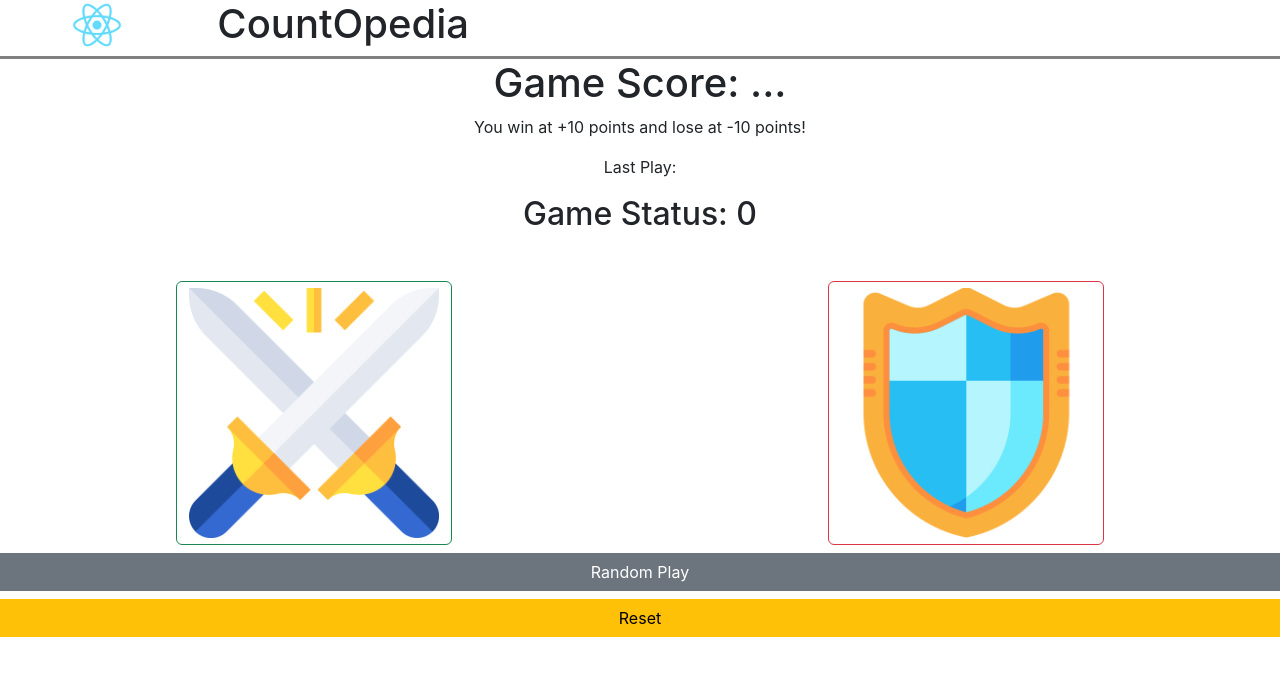
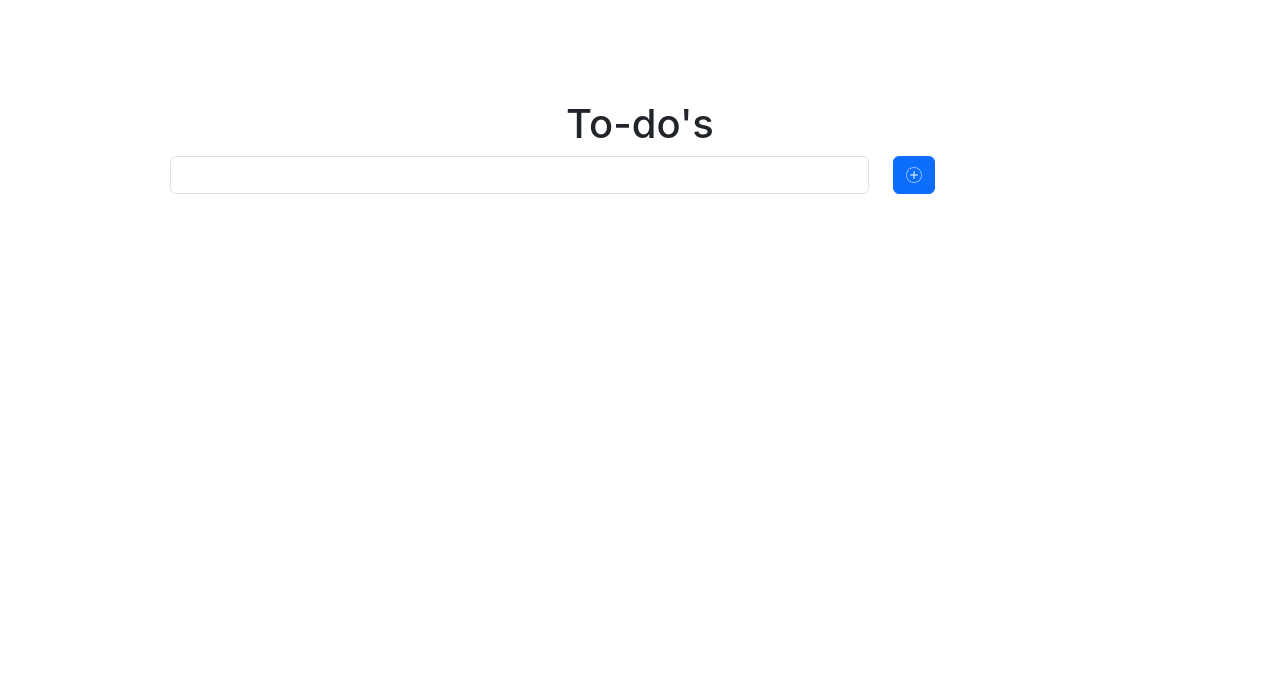
Before and after one commit to mentorAC/SashaLes, a React (Create React App) app: page / in a window 1280 px wide. Shown: the top 676 px of the page. Built offline with nearby package versions, Linux system fonts and the light colour scheme.

Commit message:
add todo-list

```diff
--- a/package.json
+++ b/package.json
@@ -6,6 +6,7 @@
     "@testing-library/jest-dom": "^5.17.0",
     "@testing-library/react": "^13.4.0",
     "@testing-library/user-event": "^13.5.0",
+    "bootstrap-icons": "^1.11.2",
     "react": "^18.2.0",
     "react-dom": "^18.2.0",
     "react-scripts": "5.0.1",
--- a/src/App.js
+++ b/src/App.js
@@ -6,6 +6,7 @@ import { MyButton } from "./RedCub/button/button";
 import React from "react";
 import AppLes02 from './Les02/AppLes02/AppLes02'
 import { Les03 } from "./Les03/Les03";
+import { Les04 } from "./Les04/Les04";
 function App() {
 
 
@@ -13,7 +14,8 @@ function App() {
     // <div className="container">
       /* <AppLes02></AppLes02> */
     /* </div> */
-    <Les03></Les03>
+    // <Les03></Les03>
+    <Les04></Les04>
   );
 }
 
--- /dev/null
+++ b/src/Les04/Les04.jsx
@@ -0,0 +1,10 @@
+import React from "react";
+import { TodoList } from "./Todo-list/TodoList";
+
+
+export function Les04(){
+
+    return (
+        <TodoList></TodoList>
+    )
+}
--- /dev/null
+++ b/src/Les04/Todo-list/ListItem.jsx/ListItem.jsx
@@ -0,0 +1,21 @@
+import React from "react";
+
+export function ListItem(props) {
+  return (
+    <div className="row text-center">
+
+      <div className="col-6 p-2">{props.text}</div>
+
+      <div className="col text-end">
+        <button className="btn btn-outline-warning">
+          <i class="bi bi-pencil-square"></i>
+        </button>
+      </div>
+      <div className="col text-start">
+        <button className="btn btn-outline-danger">
+          <i class="bi bi-trash-fill"></i>
+        </button>
+      </div>
+    </div>
+  );
+}
--- /dev/null
+++ b/src/Les04/Todo-list/TodoList.jsx
@@ -0,0 +1,51 @@
+import React, { useEffect, useRef, useState } from "react";
+import style from "./TodoList.module.css";
+import { ListItem } from "./ListItem.jsx/ListItem";
+export function TodoList() {
+
+    // useEffect
+    useEffect(()=>{
+        document.title = "hello";
+        console.log("new title");
+    }, [])
+
+  const input = useRef(null);
+  const [display, setDisplay] = useState([]);
+
+  const handleClick = () => {
+    const item = input.current.value;
+    if (item==='') {
+        return;
+    }
+    setDisplay([
+      ...display,
+      <li className="list-group-item fs-3">
+        <ListItem text={item} />
+      </li>,
+    ]);
+    input.current.value = "";
+
+  };
+
+  return (
+    <div className="container text-center">
+      <h1>To-do's</h1>
+      {/* <form> */}
+      <div className="row">
+        <div className="col-9 text-end">
+          <input ref={input} className={"form-control"} type="text" />
+        </div>
+        <div className="col text-start">
+          <button className="btn btn-primary" onClick={handleClick}>
+          <i class="bi bi-plus-circle-dotted"></i>
+          </button>
+        </div>
+      </div>
+      {/* <input className={"form-control w-75"} type="text"></input>
+          <button className="btn btn-primary">+</button> */}
+
+      {/* </form> */}
+      <ul className="list-group list-group-flush mt-3">{display}</ul>
+    </div>
+  );
+}
--- /dev/null
+++ b/src/Les04/Todo-list/TodoList.module.css
@@ -0,0 +1,3 @@
+.form-control{
+    display: inline;
+}
--- a/src/index.css
+++ b/src/index.css
@@ -1,3 +1,4 @@
+@import url("https://cdn.jsdelivr.net/npm/bootstrap-icons@1.11.2/font/bootstrap-icons.min.css");
 body {
   margin: 0;
   font-family: -apple-system, BlinkMacSystemFont, 'Segoe UI', 'Roboto', 'Oxygen',
```
Also changed, not shown: 1 other file (tests, documents, lock files or other folders).
